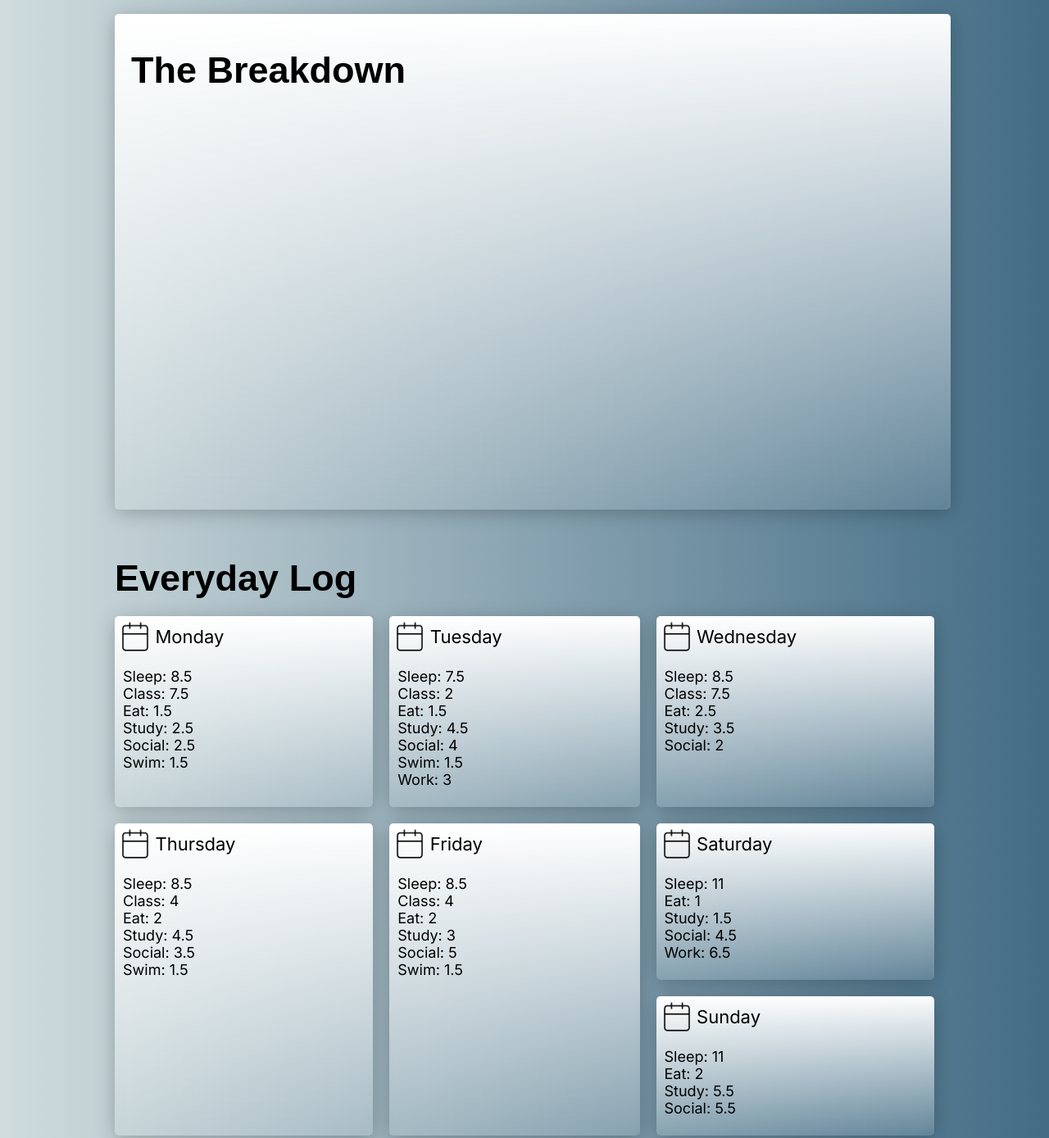
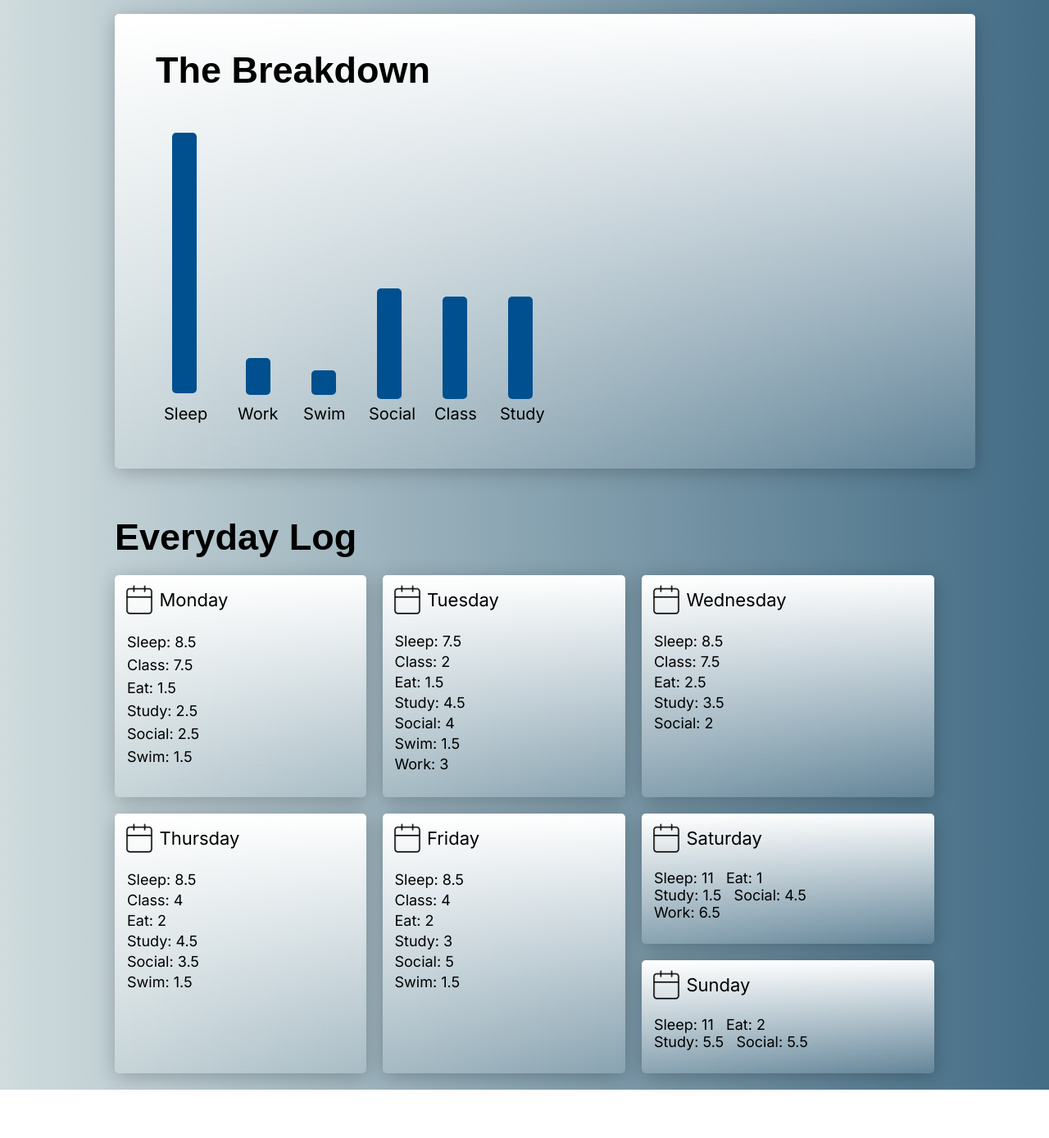
Before and after one commit to matt1208/week-in-my-life, a plain HTML site: page myWeeklySchedule.html in a window 1280 px wide. Shown: the part 1337-2726 px from the top of the page at 82% size. After the commit the page ends 2667 px from the top, so only its background shows below. Drawn offline with Linux system fonts and the light colour scheme; a web font is replaced by a local one.

Commit message:
Breakdown done

```diff
--- a/myWeeklySchedule.html
+++ b/myWeeklySchedule.html
@@ -24,11 +24,7 @@
             <div class="container">
                 <h2 class="subheader" style="color: black">Schedule</h2>
 
-                <!-- TO DO:
-                -figure out how to make canvas responsive
-                -fill rest of dates
-             -->
-
+                <!-- 1 hour = 20px -->
                 <!-- MONDAY -->
                 <p class="normaltext">Monday:</p>
 
@@ -199,9 +195,27 @@
         <div class="container">
             <div id="breakdown">
                 <h2 class="subheader">The Breakdown</h2>
-                <!-- TO DO:
-                -Graph
-                -Maybe use d3 here -->
+
+                <svg height="450px" width="90%">
+                    <!-- 1 hour = 5px -->
+                    <rect x="20px" y="50px" height="318px" width="30px" fill="#004F8F" rx="5px"></rect>
+                    <text x="10px" y="400px" font-size="20px">Sleep</text>
+
+                    <rect x="110px" y="325px" height="45px" width="30px" fill="#004F8F" rx="5px"></rect>
+                    <text x="100px" y="400px" font-size="20px">Work</text>
+
+                    <rect x="190px" y="340px" height="30px" width="30px" fill="#004F8F" rx="5px"></rect>
+                    <text x="180px" y="400px" font-size="20px">Swim</text>
+
+                    <rect x="270px" y="240px" height="135px" width="30px" fill="#004F8F" rx="5px"></rect>
+                    <text x="260px" y="400px" font-size="20px">Social</text>
+
+                    <rect x="350px" y="250px" height="125px" width="30px" fill="#004F8F" rx="5px"></rect>
+                    <text x="340px" y="400px" font-size="20px">Class</text>
+
+                    <rect x="430px" y="250px" height="125px" width="30px" fill="#004F8F" rx="5px"></rect>
+                    <text x="420px" y="400px" font-size="20px">Study</text>
+                </svg>
             </div>
         </div>
 
@@ -215,43 +229,43 @@
                     <div class="grid-item item1">
                         <img src="calendar.png" height="40px" width="40px" alt="Calendar icon" style="vertical-align:middle">
                         <span class="normaltext" style="vertical-align:middle">Monday</span>
-                        <p style="padding-left: 5px; font-size: 18px">Sleep: 8.5 <br> Class: 7.5 <br> Eat: 1.5 <br> Study: 2.5 <br> Social: 2.5 <br> Swim: 1.5</p>
+                        <p style="padding-left: 5px; font-size: 18px; line-height: 28px;">Sleep: 8.5 <br> Class: 7.5 <br> Eat: 1.5 <br> Study: 2.5 <br> Social: 2.5 <br> Swim: 1.5</p>
                     </div>
 
                     <div class="grid-item item2">
                         <img src="calendar.png" height="40px" width="40px" alt="Calendar icon" style="vertical-align:middle">
                         <span class="normaltext" style="vertical-align:middle">Tuesday</span>
-                        <p style="padding-left: 5px; font-size: 18px">Sleep: 7.5 <br> Class: 2 <br> Eat: 1.5 <br> Study: 4.5 <br> Social: 4 <br> Swim: 1.5 <br> Work: 3</p>
+                        <p style="padding-left: 5px; font-size: 18px; line-height: 25px;">Sleep: 7.5 <br> Class: 2 <br> Eat: 1.5 <br> Study: 4.5 <br> Social: 4 <br> Swim: 1.5 <br> Work: 3</p>
                     </div>
 
                     <div class="grid-item item3">
                         <img src="calendar.png" height="40px" width="40px" alt="Calendar icon" style="vertical-align:middle">
                         <span class="normaltext" style="vertical-align:middle">Wednesday</span>
-                        <p style="padding-left: 5px; font-size: 18px">Sleep: 8.5 <br> Class: 7.5 <br> Eat: 2.5 <br> Study: 3.5 <br> Social: 2</p>
+                        <p style="padding-left: 5px; font-size: 18px; line-height: 25px;">Sleep: 8.5 <br> Class: 7.5 <br> Eat: 2.5 <br> Study: 3.5 <br> Social: 2</p>
                     </div>
 
                     <div class="grid-item item4">
                         <img src="calendar.png" height="40px" width="40px" alt="Calendar icon" style="vertical-align:middle">
                         <span class="normaltext" style="vertical-align:middle">Thursday</span>
-                        <p style="padding-left: 5px; font-size: 18px">Sleep: 8.5 <br> Class: 4 <br> Eat: 2 <br> Study: 4.5 <br> Social: 3.5 <br> Swim: 1.5</p>
+                        <p style="padding-left: 5px; font-size: 18px; line-height: 25px;">Sleep: 8.5 <br> Class: 4 <br> Eat: 2 <br> Study: 4.5 <br> Social: 3.5 <br> Swim: 1.5</p>
                     </div>
 
                     <div class="grid-item item5">
                         <img src="calendar.png" height="40px" width="40px" alt="Calendar icon" style="vertical-align:middle">
                         <span class="normaltext" style="vertical-align:middle">Friday</span>
-                        <p style="padding-left: 5px; font-size: 18px;">Sleep: 8.5 <br> Class: 4 <br> Eat: 2 <br> Study: 3 <br> Social: 5 <br> Swim: 1.5</p>
+                        <p style="padding-left: 5px; font-size: 18px; line-height: 25px;">Sleep: 8.5 <br> Class: 4 <br> Eat: 2 <br> Study: 3 <br> Social: 5 <br> Swim: 1.5</p>
                     </div>
 
                     <div class="grid-item item6">
                         <img src="calendar.png" height="40px" width="40px" alt="Calendar icon" style="vertical-align:middle">
                         <span class="normaltext" style="vertical-align:middle">Saturday</span>
-                        <p style="padding-left: 5px; font-size: 18px">Sleep: 11 <br> Eat: 1 <br> Study: 1.5 <br> Social: 4.5 <br> Work: 6.5</p>
+                        <p style="padding-left: 5px; font-size: 18px">Sleep: 11 &nbsp; Eat: 1 <br> Study: 1.5 &nbsp;  Social: 4.5 <br> Work: 6.5</p>
                     </div>
 
                     <div class="grid-item item7">
                         <img src="calendar.png" height="40px" width="40px" alt="Calendar icon" style="vertical-align:middle">
                         <span class="normaltext" style="vertical-align:middle">Sunday</span>
-                        <p style="padding-left: 5px; font-size: 18px">Sleep: 11 <br> Eat: 2 <br> Study: 5.5 <br> Social: 5.5</p>
+                        <p style="padding-left: 5px; font-size: 18px">Sleep: 11 &nbsp; Eat: 2 <br> Study: 5.5 &nbsp;  Social: 5.5</p>
                     </div>
 
                   </div>
--- a/style.css
+++ b/style.css
@@ -105,13 +105,20 @@ body {
 /* Breakdown */
 #breakdown {
     width: 100%;
-    height: 600px;
+    height: 550px;
     background: linear-gradient(179.04deg, #FFFFFF 0.9%, rgba(255, 255, 255, 0.1) 99.25%);
     box-shadow: 0px 4px 24px -1px rgba(0, 0, 0, 0.25);
     backdrop-filter: blur(20px);
     border-radius: 5px;
-    padding-left: 20px;
+    padding-left: 50px;
     padding-top: 5px;
+}
+
+/* Responsive */
+@media only screen and (max-width: 775px) {
+  #breakdown {
+    padding-left: 15px;
+  }
 }
 
 /* Log */
@@ -126,7 +133,11 @@ body {
     box-shadow: 0px 4px 24px -1px rgba(0, 0, 0, 0.25);
     backdrop-filter: blur(20px);
     border-radius: 5px;
-    padding: 5px;
+    padding: 10px;
+  }
+
+  .grid-item:hover {
+    transform: scale(1.03);
   }
 
   .item1 {
```
Also changed, not shown: 1 other file.
